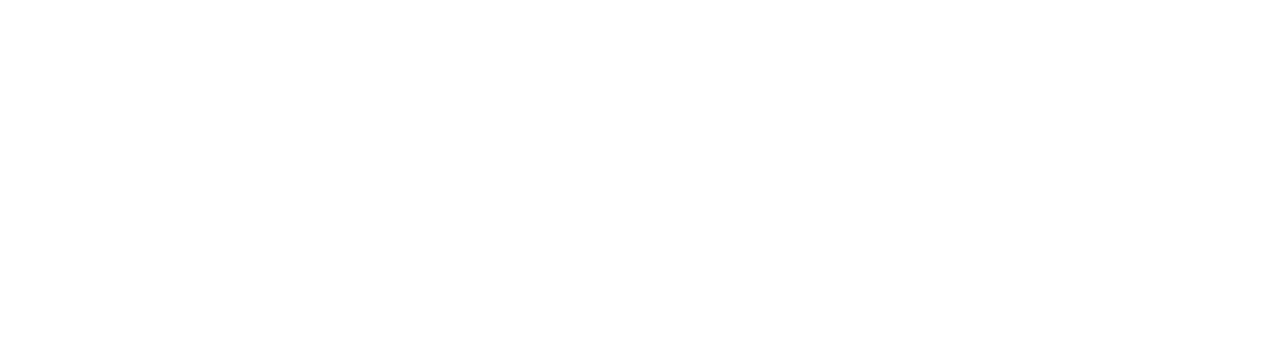
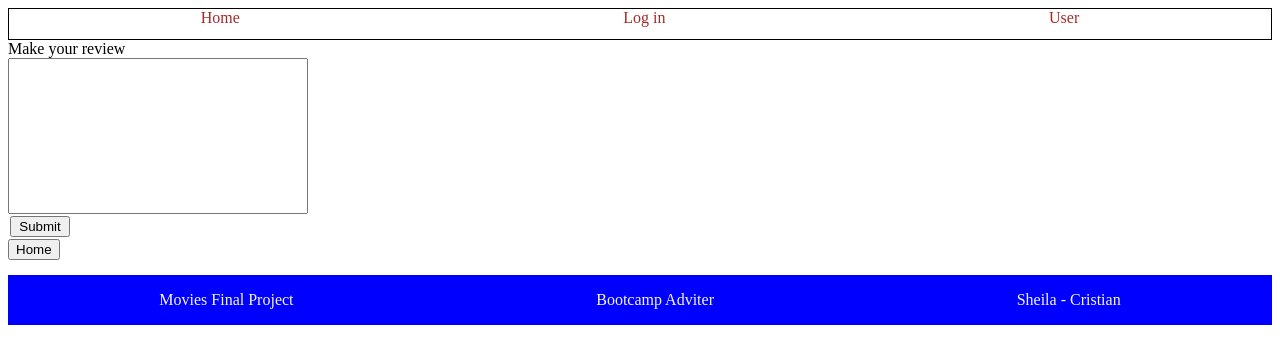
Before and after one commit to CristianAdviters/frontEndMovies, a React (Vite) app: page /user-edit-review in a window 1280 px wide. Before the commit this address had no page. Shown: the top 364 px of the page. Built offline with nearby package versions, Linux system fonts and the light colour scheme.

Commit message:
new buttons

```diff
--- a/src/App.jsx
+++ b/src/App.jsx
@@ -16,6 +16,7 @@ function App() {
       <Routes>
         <Route path="/" element={<Layout />}>
           <Route path="/home" element={<Home />} />
+          <Route path="/user-edit-review" element={<UserEditReview />} />
         </Route>
       </Routes>
     </>
--- a/src/Components/EditButton.jsx
+++ b/src/Components/EditButton.jsx
@@ -1,9 +1,6 @@
 import React from "react";
 
 const EditButton = () => {
-  function EditReview() {
-    const data = Array.map();
-  }
   return (
     <>
       <button onClick={EditReview}>Edit Review</button>
--- a/src/Components/UserEditReview.jsx
+++ b/src/Components/UserEditReview.jsx
@@ -3,6 +3,8 @@ import "./userEditReview.css";
 import { Link, useNavigate } from "react-router-dom";
 
 const UserEditReview = () => {
+  const navigate = useNavigate();
+
   return (
     <>
       <label>Make your review</label>
@@ -23,12 +25,9 @@ const UserEditReview = () => {
           }}
         />
       </form>
-      <input
-        type="submit"
-        className="review-button"
-        value="Home"
-        onClick={{}}
-      />
+
+      {/* HOME BUTTON */}
+      <button onClick={() => navigate("/home")}>Home </button>
     </>
   );
 };
```
